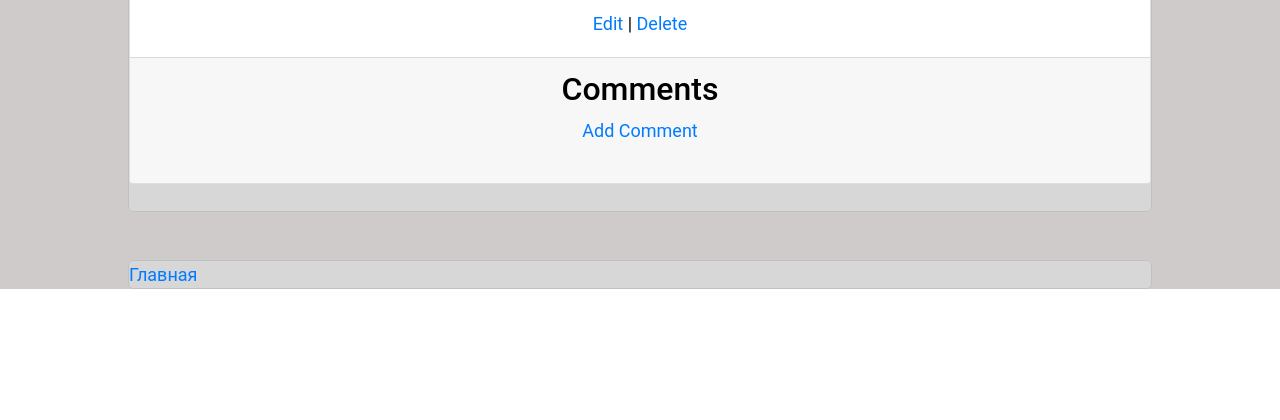
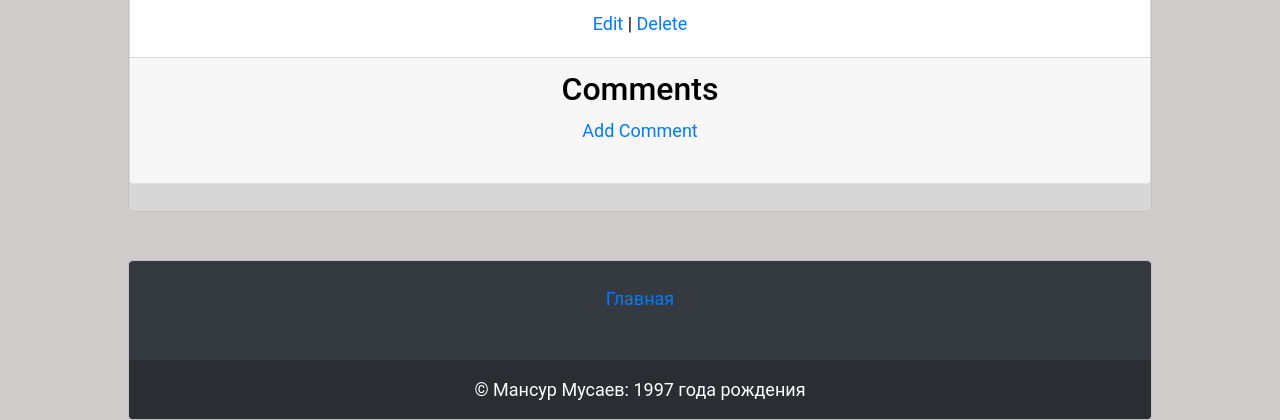
Before and after one commit to Mansur-09595/MANSUR_BLOG, a Django app: page /articles/ in a window 1280 px wide. Shown: the part 918-1338 px from the top of the page. Before the commit the page ends 1207 px from the top, so only its background shows below. Run offline with Django 3.2, Linux system fonts and the light colour scheme; a user stored in the database is signed in; data comes from the database, SQL or seed files in the repository; both versions use the stored data as it was after the commit; some libraries are stand-ins or nearby versions; some web fonts are replaced.

Commit message:
Пару изменений на Fronte

```diff
--- a/templates/add_comments.html
+++ b/templates/add_comments.html
@@ -52,6 +52,8 @@
       <button class="btn btn-success ml-2" type="submit">Save</button>
     </form>
     </article>
-    <footer><a href="{% url 'home' %}">Главная</a></footer>
+    <footer style="text-align: center; padding: 10px; margin-bottom: 15px;">
+      <a href="{% url 'article_list' %}">Назад</a>
+    </footer>
 </div>
 {% endblock %}
--- a/templates/article_delete.html
+++ b/templates/article_delete.html
@@ -21,6 +21,8 @@
       <button class="btn btn-danger ml-2" type="submit">Confirm</button>
     </form>
     </article>
-    <footer><a href="{% url 'home' %}">Главная</a></footer>
+    <footer style="text-align: center; padding: 10px; margin-bottom: 15px;">
+      <a href="{% url 'article_list' %}">Назад</a>
+    </footer>
 </div>
 {% endblock %}
--- a/templates/article_edit.html
+++ b/templates/article_edit.html
@@ -53,6 +53,8 @@
         <button class="btn btn-info ml-2" type="submit">Update</button>
       </form>
     </article>
-    <footer><a href="{% url 'home' %}">Главная</a></footer>
+    <footer style="text-align: center; padding: 10px; margin-bottom: 15px;">
+      <a href="{% url 'article_list' %}">Назад</a>
+    </footer>
 </div>
 {% endblock %}
--- a/templates/article_list.html
+++ b/templates/article_list.html
@@ -60,7 +60,26 @@
       <br />
     {% endfor %}
     </article>
-    <footer><a href="{% url 'home' %}">Главная</a></footer>
+    <footer class="bg-dark text-center text-white">
+      <!-- Grid container -->
+      <div class="container p-4 pb-0">
+        <!-- Section: Social media -->
+        <section class="mb-4">
+          <footer style="text-align: center;">
+            <a href="{% url 'home' %}">Главная</a>
+          </footer>
+        </section>
+        <!-- Section: Social media -->
+      </div>
+      <!-- Grid container -->
+
+      <!-- Copyright -->
+      <div class="text-center p-3" style="background-color: rgba(0, 0, 0, 0.2);">
+        © Мансур Мусаев:
+        <a class="text-white" href="https://hh.ru/resume/900dc250ff03504e380039ed1f56327659494c">1997 года рождения</a>
+      </div>
+      <!-- Copyright -->
+    </footer>
 </div>
 <style>
   @media screen and (max-width: 600px) {
--- a/templates/registration/password_reset_form.html
+++ b/templates/registration/password_reset_form.html
@@ -30,7 +30,7 @@
       </nav>
     </header>
     <article style="color: black;">
-      <h1>Забили свой пароль ?</h1>
+      <h1>Забыли свой пароль ?</h1>
       <p>
           Введите свой адрес электронной почты ниже,
           и мы отправим вам инструкции по установке нового адреса электронной почты.
```
Also changed, not shown: db.sqlite3.
